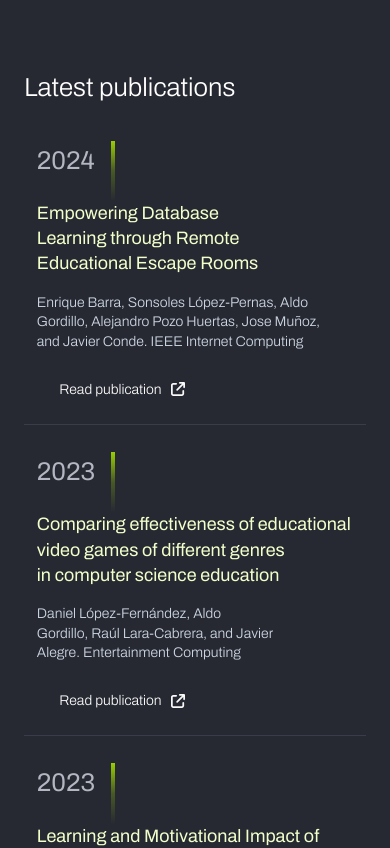
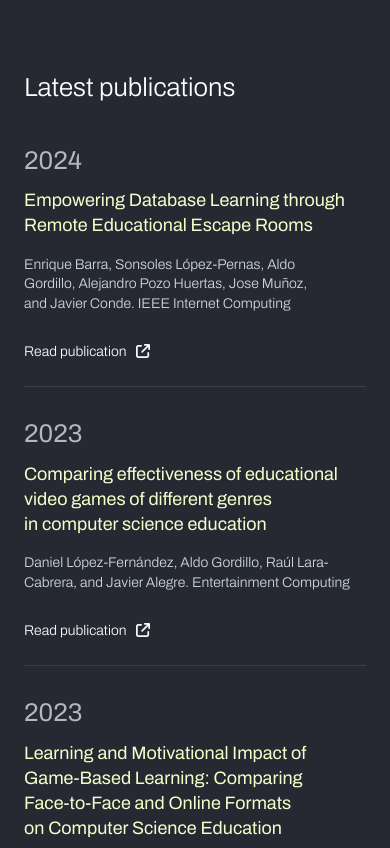
Before and after one commit to fun4date/fun4date.github.io, a Next.js app: page / in a window 390 px wide. Shown: the part 1400-2248 px from the top of the page. Built offline with nearby package versions, Linux system fonts and the light colour scheme.

Commit message:
cambios en animaciones, retoques cards de research modo móvil (conflicto estilos home y publication), links correctos

```diff
--- a/app/about/page.js
+++ b/app/about/page.js
@@ -31,7 +31,7 @@ export default function About(props) {
           </p>
         </div>
         <main className=" xs:my-4 sm:mx-8 md:mx-14  lg:mx-36 xl:mx-44 2xl:mx-60 2xl:my-20 xl:my-16 lg:my-12 md:my-8 sm:my-4 xs:my-2">
-          <section className="md:max-w-screen-sm mb-28 lg:max-w-screen-md xl:max-w-screen-lg about_description text-slate-700"></section>
+
           <section className="contact_info ">
             <div className="contact col1">
               <div className="contact_title">
--- a/app/page.js
+++ b/app/page.js
@@ -58,8 +58,7 @@ export default function Home() {
                         >
                           <Link
                             rel="noopener noreferrer"
-                            target="_blank"
-                            href="#"
+                            href="/project"
                           >
                             <span>{t("front.action-button")}</span>
 
@@ -82,7 +81,13 @@ export default function Home() {
                   </div>
                 </motion.div>
 
-                <div className="body">
+                <motion.div
+                  className="body"
+                  initial={{ opacity: 0, y: 40 }}
+                  animate={{ opacity: 1, y: 0 }}
+                  exit={{ opacity: 0 }}
+                  transition={{ duration: 0.35 }}
+                >
                   <section className="project_description">
                     <div className="xl_margin gap_text">
                       <div>
@@ -105,7 +110,9 @@ export default function Home() {
                         {t("front.sectionHomeTitle")}
                       </h2>
                       <div className="flex flex-col-reverse md:text-left md:flex-row gap-0 sm:gap-4 md:gap-12">
-                      <p className="basis-2/3">{t("front.sectionHomeBody")}</p>
+                        <p className="basis-2/3">
+                          {t("front.sectionHomeBody")}
+                        </p>
                         <h4 className="basis-1/3 font-semibold">
                           {t("front.sectionHomeSubtitle")}
                         </h4>
@@ -127,7 +134,7 @@ export default function Home() {
                       </a>
                     </div>
                   </section>
-              </div>
+                </motion.div>
               </section>
             </main>
             <Footer />
--- a/app/project/page.js
+++ b/app/project/page.js
@@ -90,7 +90,7 @@ export default function Projects() {
               onHoverStart={() => setIsHovered1(true)}
               onHoverEnd={() => setIsHovered1(false)}
             >
-              <Link rel="noopener noreferrer" target="_blank" href="#">
+              <Link rel="noopener noreferrer" href="/team">
                 <span>{t("project.Subprojects.Subproject1.Button")}</span>
                 <motion.div
                   animate={{ x: isHovered1 ? 10 : 0 }} // Adjust '10' to the desired amount of movement
@@ -119,7 +119,7 @@ export default function Projects() {
               onHoverStart={() => setIsHovered2(true)}
               onHoverEnd={() => setIsHovered2(false)}
             >
-              <Link rel="noopener noreferrer" target="_blank" href="#">
+              <Link rel="noopener noreferrer"  href="/team#upm_team">
                 <span>{t("project.Subprojects.Subproject2.Button")}</span>
                 <motion.div
                   animate={{ x: isHovered2 ? 10 : 0 }} // Adjust '10' to the desired amount of movement
@@ -156,7 +156,7 @@ export default function Projects() {
 
 const CreateLink = (props) => {
   return props.route.match("http") ? (
-    <a target="_blank" href={props.route} rel="noopener noreferrer">
+    <a href={props.route} rel="noopener noreferrer">
       {props.children}
     </a>
   ) : (
--- a/app/sass/partials/_contact.sass
+++ b/app/sass/partials/_contact.sass
@@ -72,7 +72,7 @@
                 height: 100%
     .contact_content
         display: flex
-        gap: $spacing_md
+        gap: $spacing_sm
 
         .icon
             width: 1.8rem
@@ -108,7 +108,7 @@
 
             .contact_content
                 display: flex
-                gap: $spacing_xl
+                gap: $spacing_sm
                 flex-wrap: wrap
                 h4
 
--- a/app/sass/partials/_publications.sass
+++ b/app/sass/partials/_publications.sass
@@ -96,7 +96,7 @@
             display: flex
             flex-direction: column
             justify-content: space-between
-            padding: 1.2rem 0.8rem
+            padding: 1.2rem 0rem
             .paper_date
                 p
                     // @include border-tag
@@ -104,15 +104,17 @@
                     font-size: 1.6rem
                     font-weight: 400
                     display: block
+                    margin-bottom:0.6rem
                 .gradient_bg
-                    width: 4px
+                    width: 0px
                     background: linear-gradient(to bottom, $ffd_green, #97ce004b, #97ce0000)
             .paper_content
                 @apply flex flex-col justify-between
                 height: 100%
                 .button_container
                     .paper_link
-                        @apply py-2 mt-2
+
+                        @apply py-2 px-0 mt-2
                         &:active
                             background: $background-secondary
 
@@ -352,7 +354,7 @@
                     display: flex
 
                     .gradient_bg
-                        width: 4px
+                        width: 0px
                         background: linear-gradient(to bottom, $ffd_green, #97ce004b, #97ce0000)
                 .paper_content
                     @apply flex flex-col justify-between
--- a/app/team/page.js
+++ b/app/team/page.js
@@ -15,7 +15,7 @@ export default function Team(props) {
   const currentLang = i18n.language;
 
   useEffect(() => {
-    window.scrollTo(0, 0);
+    //window.scrollTo(0, 0);
   }, []);
 
   const renderMembers = (members) => {
@@ -102,7 +102,7 @@ export default function Team(props) {
         <section className="teammates">
           {team["UC3M Team"]?.members ? renderMembers(team["UC3M Team"].members) : <p>No members found.</p>}
         </section>
-        <h2 className="teammates__title">UPM</h2>
+        <h2 className="teammates__title" id="upm_team">UPM</h2>
         <section className="teammates">
           {team["UPM Team"]?.members ? renderMembers(team["UPM Team"].members) : <p>No members found.</p>}
         </section>
--- a/components/ResearchFilter.js
+++ b/components/ResearchFilter.js
@@ -27,17 +27,11 @@ export default function Filters(props) {
   let years = getYears(props.papers);
 
   return (
-    <motion.div
+    <div
       className="filters"
-      initial={{ opacity: 0, y: 20 }}
-      animate={{ opacity: 1, y: 0 }}
-      transition={{ duration: 0.35 }}
     >
-      <motion.div
+      <div
         className="filter"
-        initial={{ opacity: 0, y: 20 }}
-        animate={{ opacity: 1, y: 0 }}
-        transition={{ duration: 0.35 }}
       >
         <label htmlFor="search">{t("publications.filter.fieldTitle")}</label>
         <input
@@ -50,12 +44,10 @@ export default function Filters(props) {
             )
           }
         />
-      </motion.div>
-      <motion.div
+      </div>
+      <div
         className="filter"
-        initial={{ opacity: 0, y: 20 }}
-        animate={{ opacity: 1, y: 0 }}
-        transition={{ duration: 0.35 }}
+
       >
         <label className={"publicationType_" + currentLang} htmlFor="publication" onClick={()=> setShowPublication(!showPublication)}>
           {t("publications.filter.fieldTitle2")}
@@ -79,8 +71,8 @@ export default function Filters(props) {
             {t("publications.filter.fieldOpt3")}
           </option>
         </select>
-      </motion.div>
-      <motion.div
+      </div>
+      <div
         className="filter"
         id="filter_year"
         initial={{ opacity: 0, y: 20 }}
@@ -108,20 +100,18 @@ export default function Filters(props) {
             </option>
           ))}
         </select>
-      </motion.div>
+      </div>
       {props.results === undefined ? null : (
-        <motion.div
+        <div
           className="research_results"
-          initial={{ opacity: 0 }}
-          animate={{ opacity: 1 }}
-          transition={{ duration: 0.5 }}
+
         >
           <p className="">
             {t("publications.filter.text")}
             <b> {props.results} </b>
           </p>
-        </motion.div>
+        </div>
       )}
-    </motion.div>
+    </div>
   );
 }
```
Lines whose indentation alone changed are shown as unchanged.
